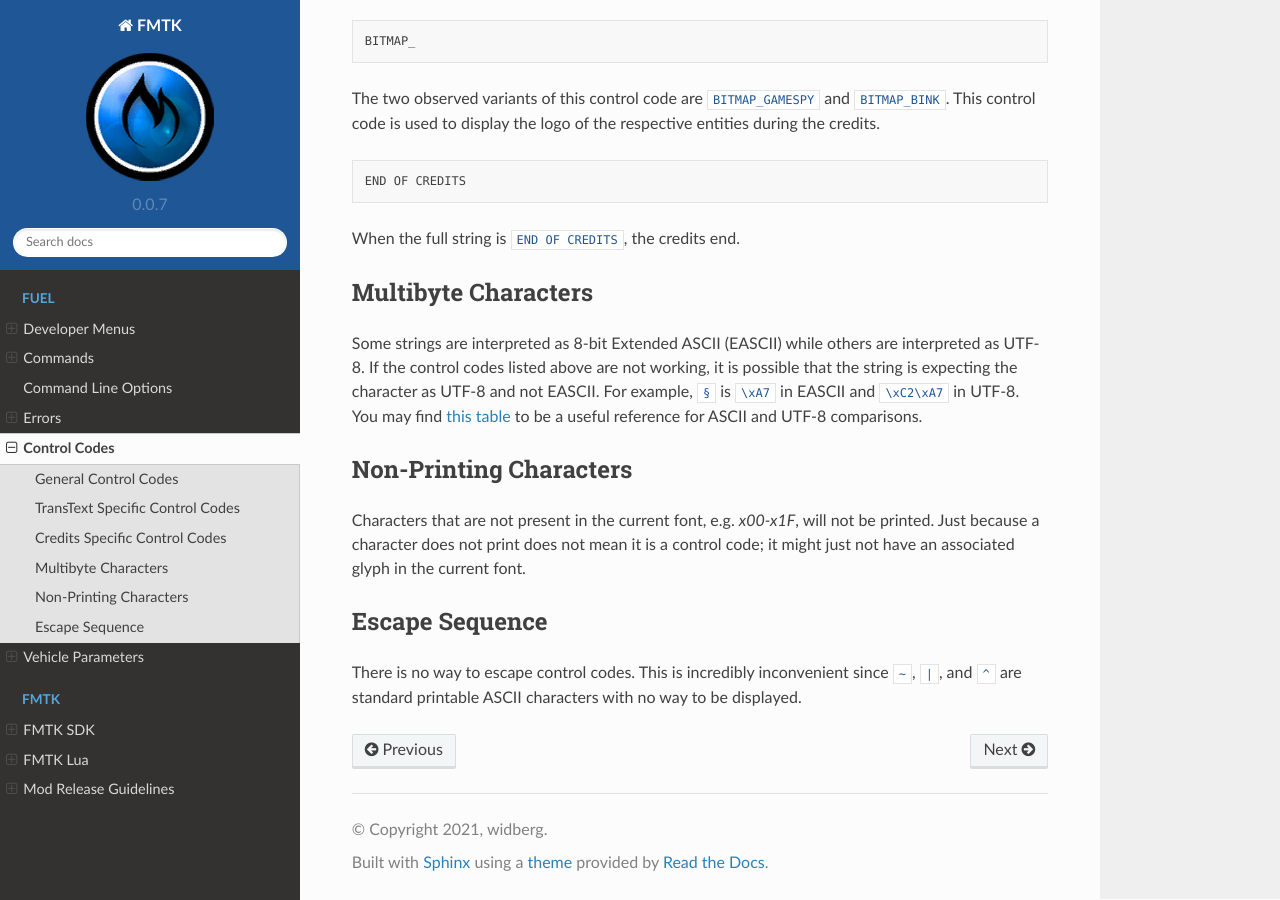
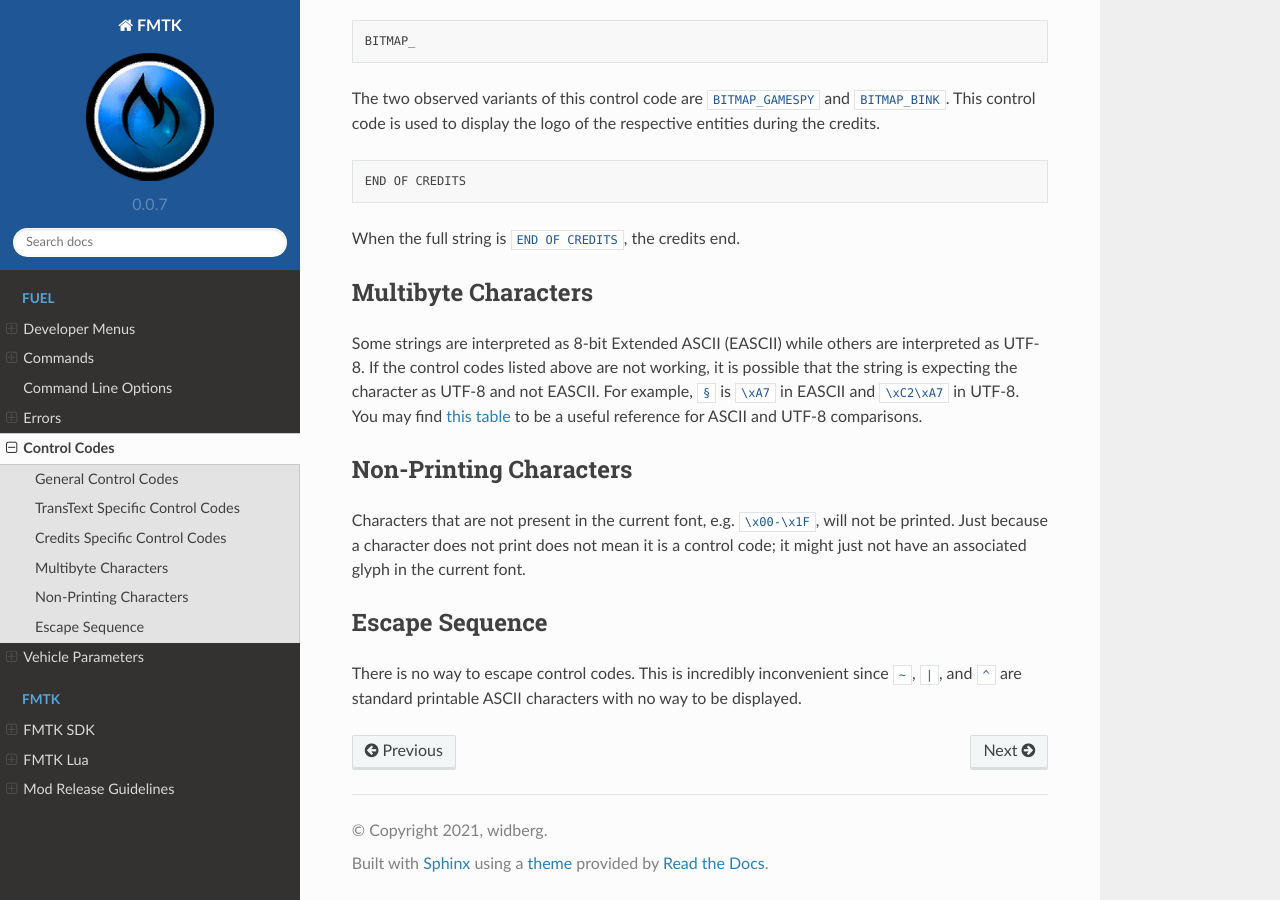
Before and after one commit to widberg/fmtk, a Sphinx documentation site: the page built from docs/source/fuelcontrolcodes.rst, in a window 1280 px wide and 900 px high, scrolled down 2181 px. Built offline with Sphinx 7.4.7 and the Read the Docs theme 2.0.0, drawn with Linux system fonts in a browser that asks for light colours.

Commit message:
control codes

```diff
--- a/docs/source/fuelcontrolcodes.rst
+++ b/docs/source/fuelcontrolcodes.rst
@@ -93,7 +93,7 @@ Some strings are interpreted as 8-bit Extended ASCII (EASCII) while others are i
 Non-Printing Characters
 -----------------------
 
-Characters that are not present in the current font, e.g. `\x00-\x1F`, will not be printed. Just because a character does not print does not mean it is a control code; it might just not have an associated glyph in the current font.
+Characters that are not present in the current font, e.g. ``\x00-\x1F``, will not be printed. Just because a character does not print does not mean it is a control code; it might just not have an associated glyph in the current font.
 
 Escape Sequence
 ---------------
```
